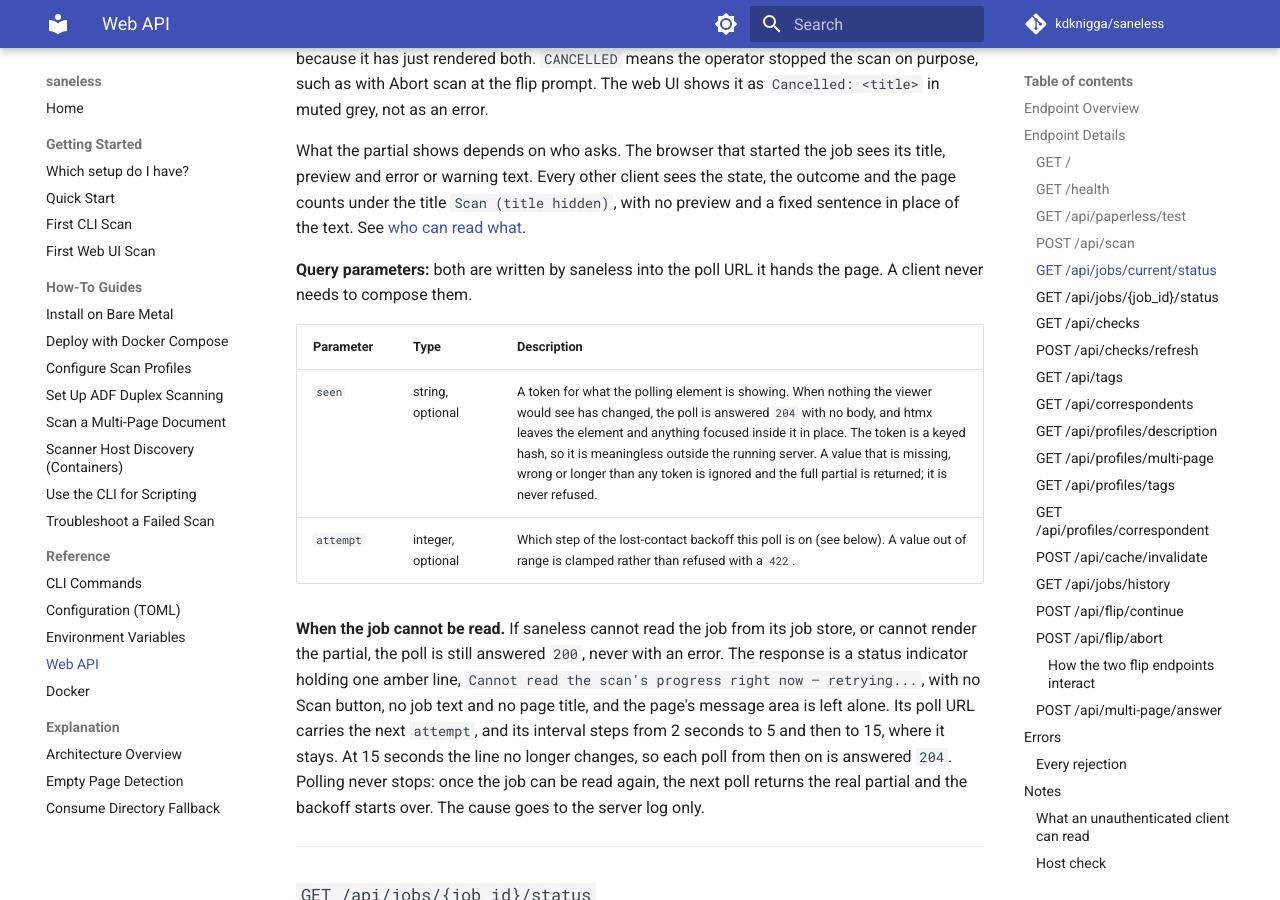
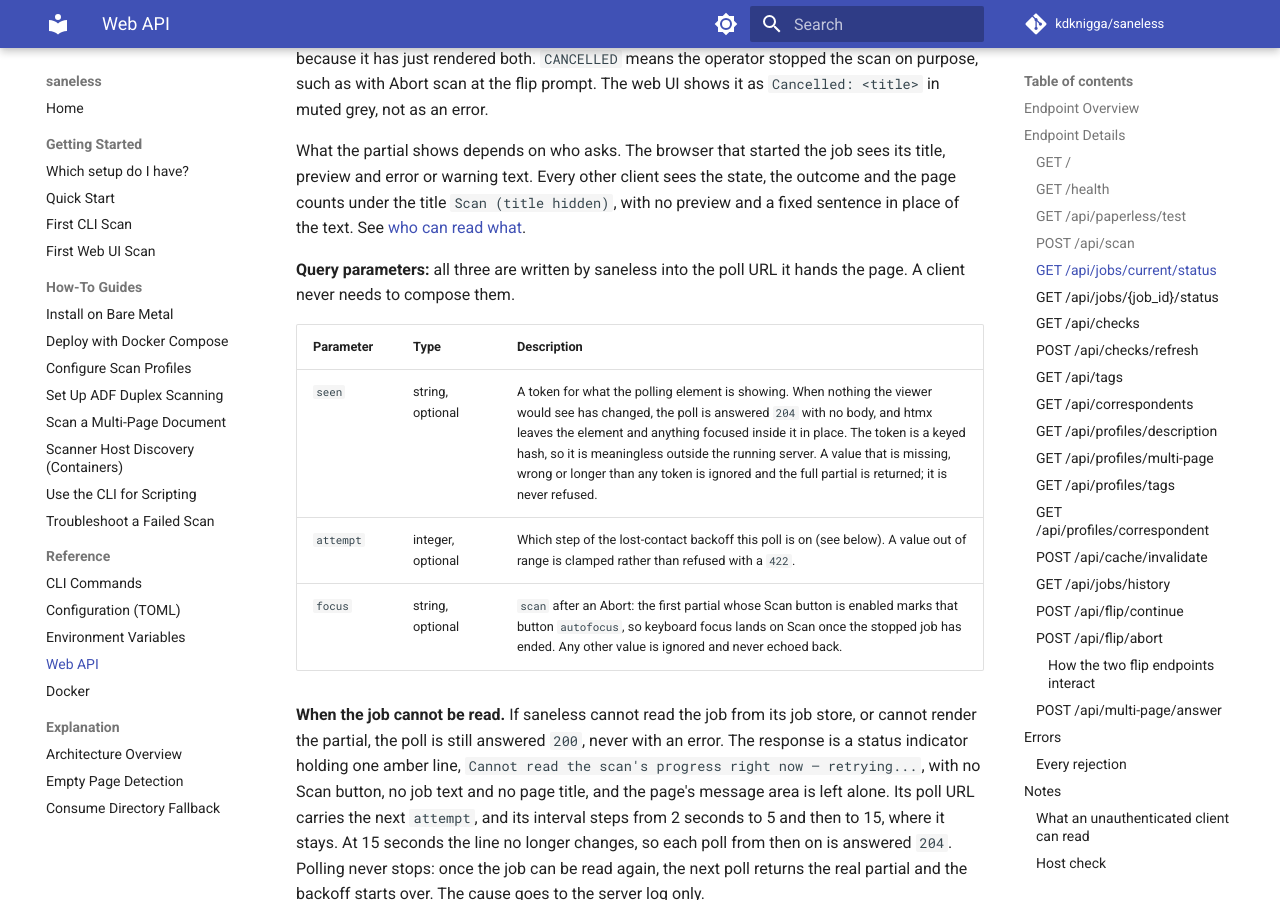
Before and after one commit to kdknigga/saneless, an MkDocs documentation site: the page built from docs/reference/web-api.md, in a window 1280 px wide and 900 px high, scrolled down 5898 px. Built offline with MkDocs 1.6.1 and Material for MkDocs 9.7.7, drawn with Linux system fonts in a browser that asks for light colours; comment, search, counter and statistics services are not loaded; some of the changed text lies outside the part shown.

Commit message:
docs(47-09): document the focus poll parameter and the refused-Scan button
- The status poll's focus=scan parameter, and that any other value is
  ignored and never echoed
- A refused web UI Scan returns an enabled Scan button with autofocus,
  except when the paperless-ngx token or address is unset

Co-Authored-By: Claude Opus 5.5 (1M context) <noreply@anthropic.com>
Claude-Session: https://claude.ai/code/session_013CxQxLcnRUSK9XY3SKundu

```diff
--- a/docs/reference/web-api.md
+++ b/docs/reference/web-api.md
@@ -148,12 +148,13 @@ Returns the current or most recent job status. Used by HTMX polling to update th
 
 What the partial shows depends on who asks. The browser that started the job sees its title, preview and error or warning text. Every other client sees the state, the outcome and the page counts under the title `Scan (title hidden)`, with no preview and a fixed sentence in place of the text. See [who can read what](#what-an-unauthenticated-client-can-read).
 
-**Query parameters:** both are written by saneless into the poll URL it hands the page. A client never needs to compose them.
+**Query parameters:** all three are written by saneless into the poll URL it hands the page. A client never needs to compose them.
 
 | Parameter | Type | Description |
 |-----------|------|-------------|
 | `seen` | string, optional | A token for what the polling element is showing. When nothing the viewer would see has changed, the poll is answered `204` with no body, and htmx leaves the element and anything focused inside it in place. The token is a keyed hash, so it is meaningless outside the running server. A value that is missing, wrong or longer than any token is ignored and the full partial is returned; it is never refused. |
 | `attempt` | integer, optional | Which step of the lost-contact backoff this poll is on (see below). A value out of range is clamped rather than refused with a `422`. |
+| `focus` | string, optional | `scan` after an Abort: the first partial whose Scan button is enabled marks that button `autofocus`, so keyboard focus lands on Scan once the stopped job has ended. Any other value is ignored and never echoed back. |
 
 **When the job cannot be read.** If saneless cannot read the job from its job store, or cannot render the partial, the poll is still answered `200`, never with an error. The response is a status indicator holding one amber line, `Cannot read the scan's progress right now — retrying...`, with no Scan button, no job text and no page title, and the page's message area is left alone. Its poll URL carries the next `attempt`, and its interval steps from 2 seconds to 5 and then to 15, where it stays. At 15 seconds the line no longer changes, so each poll from then on is answered `204`. Polling never stops: once the job can be read again, the next poll returns the real partial and the backoff starts over. The cause goes to the server log only.
 
@@ -464,6 +465,8 @@ Every error response saneless renders -- a refused scan, a validation failure, a
 
 A `429` carries `Retry-After: 30` in both forms.
 
+A refused `POST /api/scan` from the web UI also carries the Scan button out-of-band, enabled and marked `autofocus`, so keyboard focus returns to the button that was pressed rather than being left on the page body. Focus is never moved into the message area. A refusal because the paperless-ngx token or address is unset carries no button: the button is disabled on such an appliance, so there is nothing to return focus to.
+
 The message is a fixed sentence chosen by saneless for the kind of error. It never echoes request input or internal exception text. One refusal repeats one value beside the sentence: a `421` names the `Host` it refused, so you know which name to add to `[web] allowed_hosts`. The value is shown under Technical details in the HTML fragment and as a separate `"host"` field in the JSON form (`{"status": "error", "detail": "<message>", "host": "<host>"}`). Control characters in it are shown as visible escapes, and it is cut to at most 255 characters. The error from [`GET /api/paperless/test`](#get-apipaperlesstest) and the `503` bodies from [`GET /health`](#get-health) keep their own shapes, documented above.
 
 ### Every rejection
```
